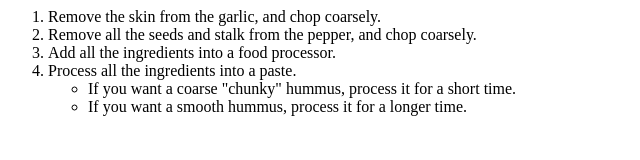
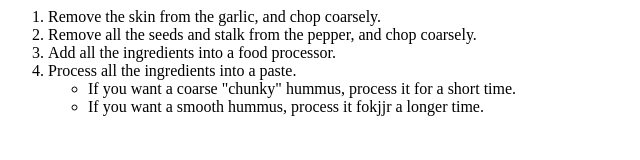
Before and after one commit to x-hui6/x-hui6.github.io, a plain HTML site: page index.html in a window 1280 px wide. Shown: the full height of the page, 0-640 px from the left. Drawn offline with Linux system fonts and the light colour scheme.

Commit message:
Update index.html

```diff
--- a/index.html
+++ b/index.html
@@ -5,7 +5,7 @@
   <li>Process all the ingredients into a paste.
     <ul>
       <li>If you want a coarse "chunky" hummus, process it for a short time.</li>
-      <li>If you want a smooth hummus, process it for a longer time.</li>
+      <li>If you want a smooth hummus, process it fokjjr a longer time.</li>
     </ul>
   </li>
 </ol>
```
